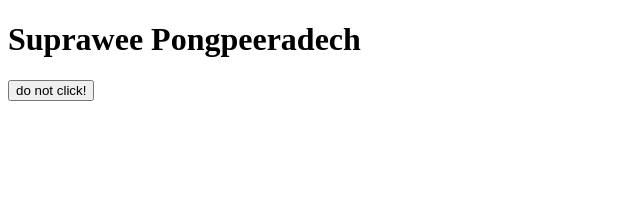
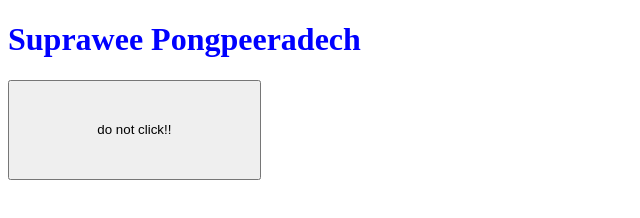
Before and after one commit to tysuprawee/tysuprawee.github.io, a plain HTML site: page index.html in a window 1280 px wide. Shown: the whole page, without its empty margins (0-640 px from the left). Drawn offline with Linux system fonts and the light colour scheme.

Commit message:
Add files via upload

```diff
--- a/index.html
+++ b/index.html
@@ -4,8 +4,8 @@
     <title>CSCE 190: Suprawee Pongpeeradech</title>
   </head>
   <body>
-    <h1>Suprawee Pongpeeradech</h1>
+    <h1 style="color:blue;">Suprawee Pongpeeradech</h1>
     <h2 id="hny"></h2>
-    <input type="button" value="do not click!" onclick="document.getElementById('hny').innerHTML='Happy New Year!';document.getElementById('hny').style.color='red';">
+    <input type="button" value="do not click!!" style="width:20%; height:100px;" onclick="document.getElementById('hny').innerHTML='Happy New Year!';document.getElementById('hny').style.color='red';">
   </body>
 </html>
```
